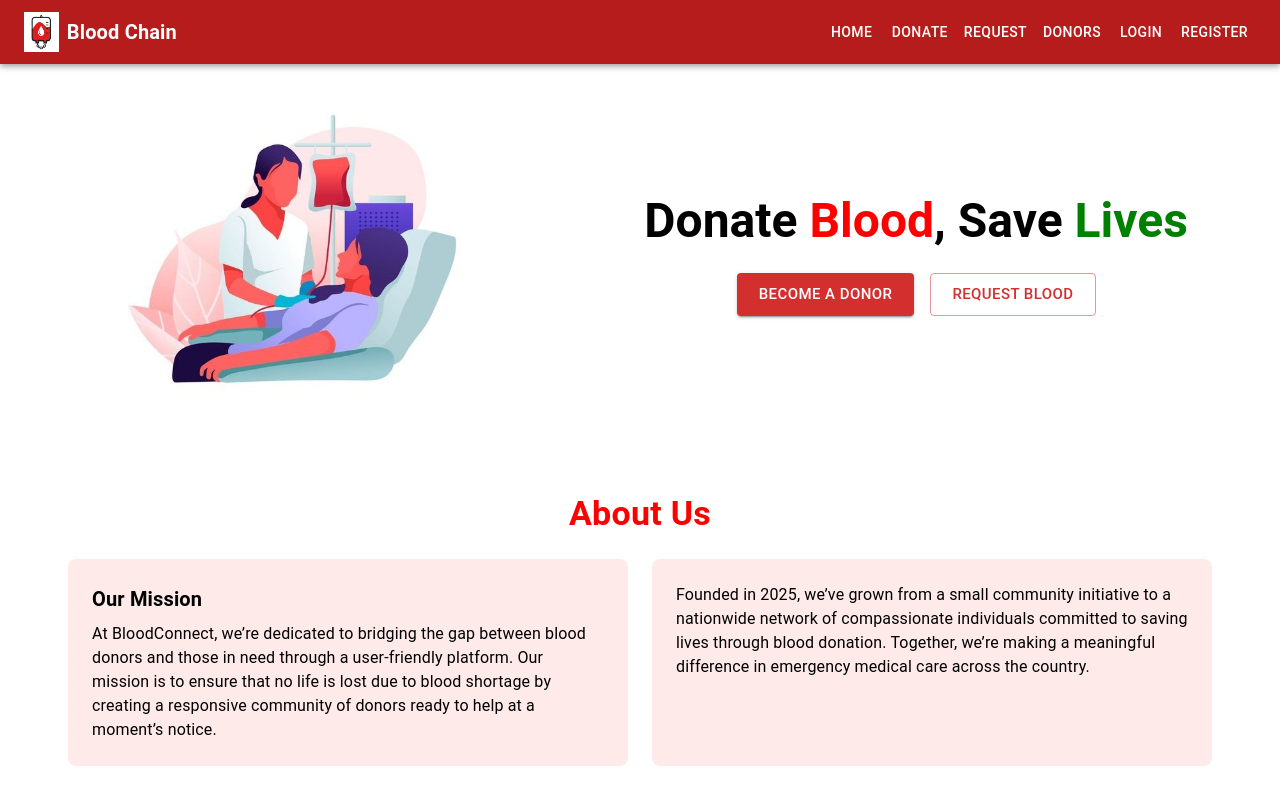
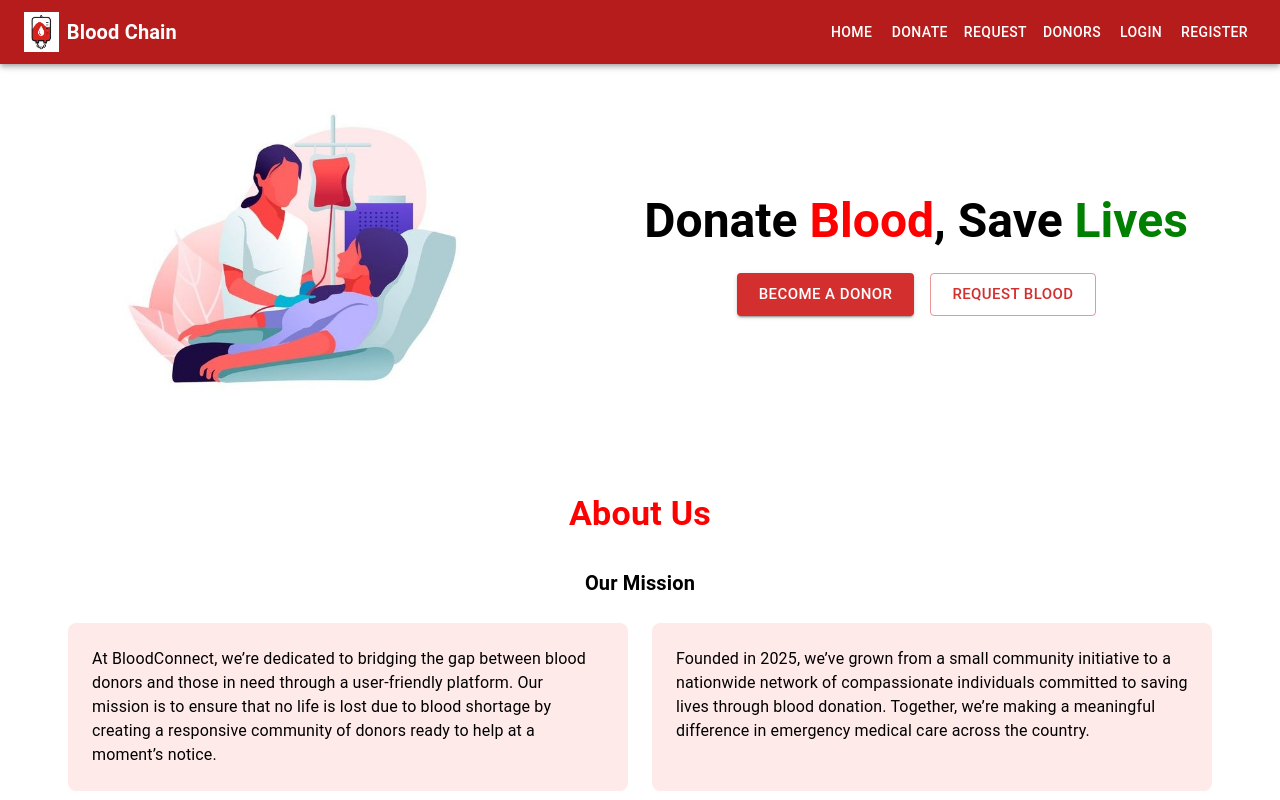
Before and after one commit to Zumaina/bloodchain, a React (Create React App) app in the folder frontend/: page / in a window 1280 px wide. Shown: the top 800 px of the page. Built offline with nearby package versions, Linux system fonts and the light colour scheme.

Commit message:
home page

```diff
--- a/frontend/src/pages/HomePage.js
+++ b/frontend/src/pages/HomePage.js
@@ -74,7 +74,17 @@ const HomePage = () => {
           About Us
         </Typography>
 
-        {/* Mission Section */}
+        {/* Our Mission Title (Above the two text boxes) */}
+        <Typography
+          variant="h6"
+          fontWeight="bold"
+          gutterBottom
+          sx={{ mt: 4, mb: 2 }}
+        >
+          Our Mission
+        </Typography>
+
+        {/* Two Text Boxes */}
         <Box
           sx={{
             display: "flex",
@@ -82,10 +92,10 @@ const HomePage = () => {
             flexWrap: "wrap",
             gap: 3,
             mt: 3,
-            alignItems: "stretch", // ensures equal height for both boxes
+            alignItems: "stretch",
           }}
         >
-          {/* Our Mission Box */}
+          {/* Box 1 */}
           <Box
             sx={{
               width: { xs: "90%", md: "40%" },
@@ -97,9 +107,6 @@ const HomePage = () => {
               flexDirection: "column",
             }}
           >
-            <Typography variant="h6" fontWeight="bold" gutterBottom>
-              Our Mission
-            </Typography>
             <Typography variant="body1">
               At BloodConnect, we’re dedicated to bridging the gap between blood
               donors and those in need through a user-friendly platform. Our
@@ -109,7 +116,7 @@ const HomePage = () => {
             </Typography>
           </Box>
 
-          {/* About Us Box */}
+          {/* Box 2 */}
           <Box
             sx={{
               width: { xs: "90%", md: "40%" },
```
